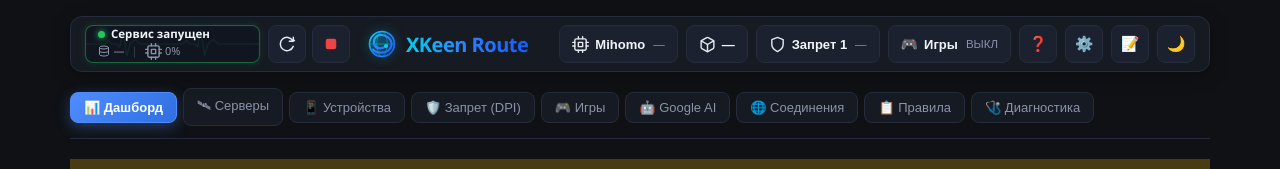
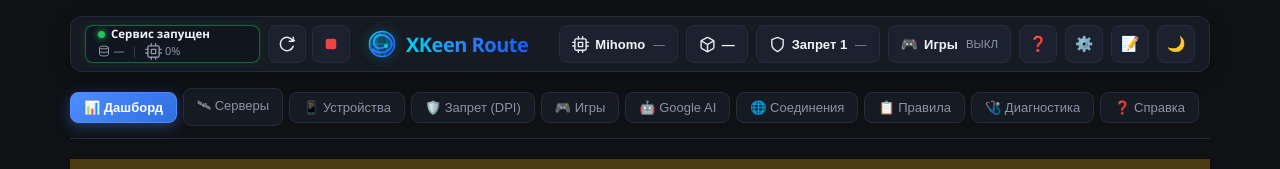
Before and after one commit to nickitafedorov2012-code/xkeen-ui-ext, a React (Vite) app in the folder frontend/: page / in a window 1280 px wide. Shown: the top 169 px of the page. Built offline with nearby package versions, Linux system fonts and the light colour scheme; no server answers.

Commit message:
feat(ui): add help tab to navigation, remove waveform, and add help tab unit test

```diff
--- a/frontend/src/App.tsx
+++ b/frontend/src/App.tsx
@@ -44,6 +44,7 @@ const TABS: { id: TabId; label: string }[] = [
   { id: 'connections', label: '🌐 Соединения' },
   { id: 'rules', label: '📋 Правила' },
   { id: 'diagnostics', label: '🩺 Диагностика' },
+  { id: 'help', label: '❓ Справка' },
 ]
 
 interface Toast {
--- a/frontend/src/components/Header.tsx
+++ b/frontend/src/components/Header.tsx
@@ -31,34 +31,6 @@ interface HeaderProps {
   onLogout?: () => void
 }
 
-function StatusWaveform({ isRunning }: { isRunning: boolean }) {
-  const color = isRunning
-    ? 'rgba(34, 197, 94, 0.28)'
-    : 'rgba(239, 68, 68, 0.25)'
-
-  return (
-    <svg
-      aria-hidden="true"
-      className="status-badge-wave"
-      viewBox="0 0 200 36"
-      preserveAspectRatio="none"
-      fill="none"
-    >
-      {!isRunning ? (
-        <line x1="0" y1="18" x2="200" y2="18" stroke={color} strokeWidth="1.5" vectorEffect="non-scaling-stroke" />
-      ) : (
-        <path
-          d="M 0,18 L 22,18 L 26,14.5 L 30,18 L 36,18 L 39,21 L 43,4 L 47,30 L 51,18 L 57,13.5 L 63,18 L 112,18 L 116,14.5 L 120,18 L 126,18 L 129,21 L 133,4 L 137,30 L 141,18 L 147,13.5 L 153,18 L 200,18"
-          stroke={color}
-          strokeWidth="1.5"
-          strokeLinecap="round"
-          strokeLinejoin="round"
-          vectorEffect="non-scaling-stroke"
-        />
-      )}
-    </svg>
-  )
-}
 
 function IconCpu() {
   return (
@@ -417,7 +389,6 @@ export default function Header({
       {/* ЛЕВАЯ ЧАСТЬ: Статус сервиса + RAM/CPU + Температура + Потребление XKeen Route + Кнопки */}
       <div className="header-left">
         <div className={`status-badge-custom ${isRunning ? 'status-badge-running' : 'status-badge-stopped'}`}>
-          <StatusWaveform isRunning={isRunning} />
           <div className="status-badge-content">
             <div className="status-badge-row1">
               <span className={`status-dot ${isRunning ? 'status-dot-running' : 'status-dot-stopped'}`} />
@@ -443,11 +414,11 @@ export default function Header({
                   <span className="status-stat-sep">|</span>
                   <span
                     className="status-stat"
-                    title={`Температура процессора: ${cpuTemp}°C${cpuTemp > 90 ? ' (ВНИМАНИЕ: Критический нагрев выше 90°C!)' : ''}`}
+                    title={`Температура процессора: ${cpuTemp.toFixed(1)}°C${cpuTemp > 90 ? ' (ВНИМАНИЕ: Критический нагрев выше 90°C!)' : ''}`}
                   >
                     <span>🌡️</span>
                     <span style={cpuTemp > 90 ? { color: '#ef4444', fontWeight: 'bold' } : {}}>
-                      {cpuTemp}°C
+                      {cpuTemp.toFixed(1)}°C
                     </span>
                   </span>
                 </>
```
Also changed, not shown: 1 other file (tests, documents, lock files or other folders).
